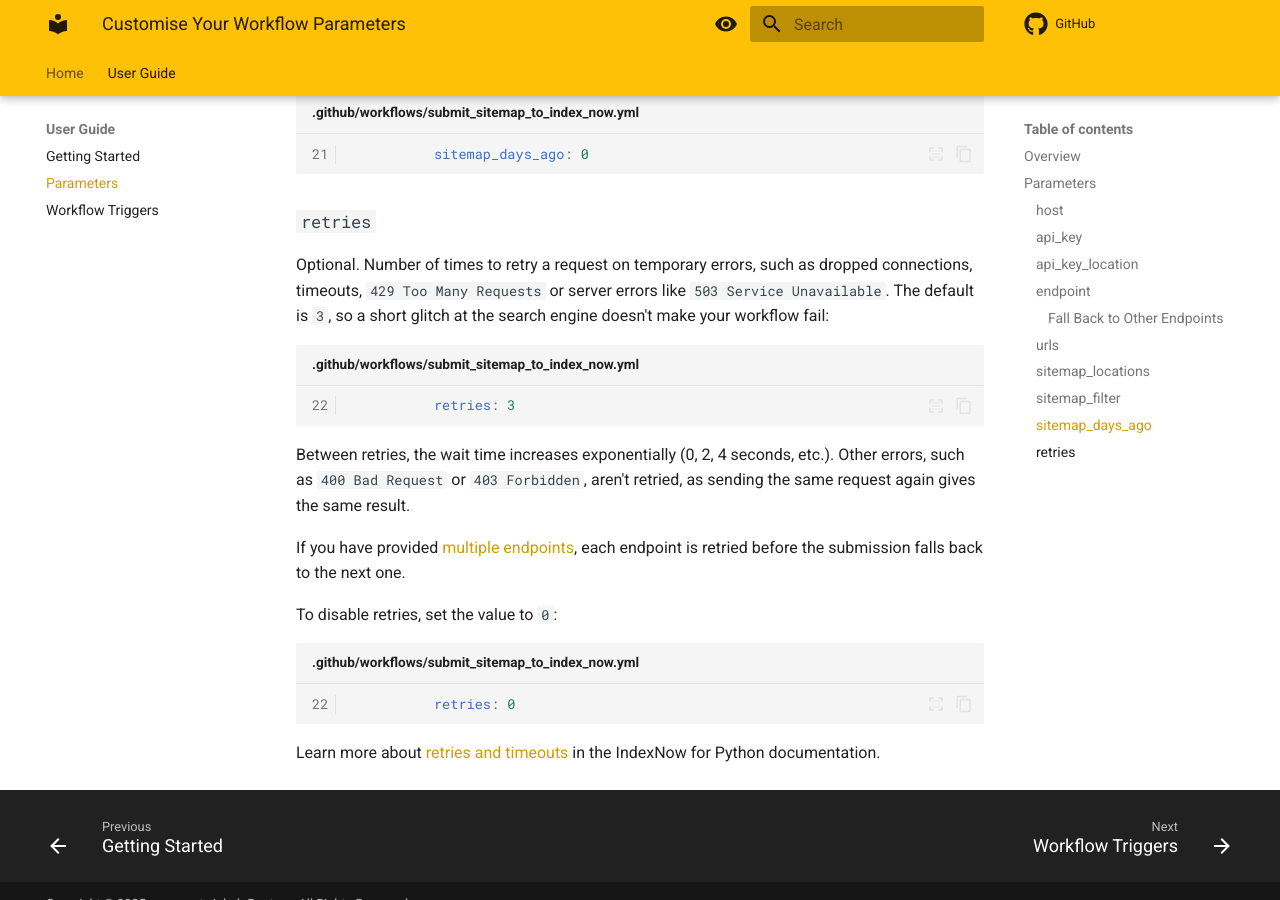
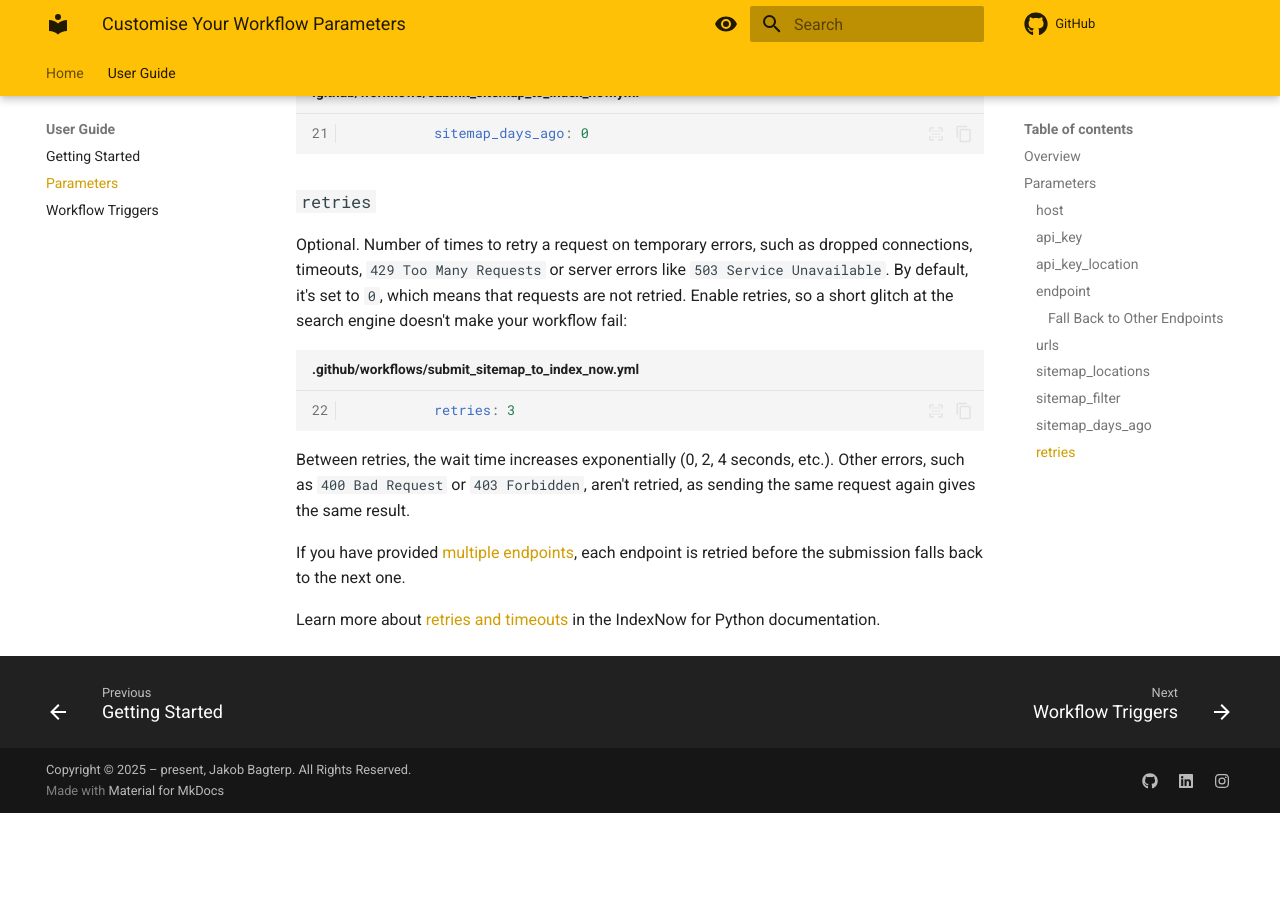
Before and after one commit to jakob-bagterp/index-now-submit-sitemap-urls-action, an MkDocs documentation site: the page built from docs/user-guide/parameters.md, in a window 1280 px wide and 900 px high, scrolled down 6365 px. Built offline with MkDocs 1.6.1 and Material for MkDocs 9.7.7, drawn with Linux system fonts in a browser that asks for light colours; comment, search, counter and statistics services are not loaded; after the commit the page ends 7178 px from its top, so only the background shows below that.

Commit message:
Default retries to 0, so retrying is opt-in
Keep the action's behaviour unchanged for existing users. Retries are only
used when the retries input is set explicitly.

Co-Authored-By: Claude Opus 5.5 <noreply@anthropic.com>

````diff
--- a/action.yml
+++ b/action.yml
@@ -37,9 +37,9 @@ inputs:
     required: false
     default: ""
   retries:
-    description: "Number of times to retry a request on temporary errors, e.g. dropped connections, timeouts or server errors, with exponential backoff. With multiple endpoints, each endpoint is retried before falling back to the next one. Use 0 to disable. Optional."
+    description: "Number of times to retry a request on temporary errors, e.g. dropped connections, timeouts or server errors, with exponential backoff. With multiple endpoints, each endpoint is retried before falling back to the next one. Optional. Default is 0, i.e. no retries."
     required: false
-    default: "3"
+    default: "0"
 
 runs:
   using: composite
--- a/docs/user-guide/parameters.md
+++ b/docs/user-guide/parameters.md
@@ -57,7 +57,7 @@ jobs:
 | `sitemap_locations` | Optional | The location of the sitemap(s), e.g. `https://example.com/sitemap.xml`.                                                  | `None`  |
 | `sitemap_filter`    | Optional | Only submit sitemap URLs that contain the filter string, e.g. `section1`.                                                | `None`  |
 | `sitemap_days_ago`  | Optional | Only submit sitemap URLs that have been modified recently based on the `<lastmod>` tag, e.g. `1`, `2`, or more days ago. | `None`  |
-| `retries`           | Optional | Number of times to retry a request on temporary errors, e.g. dropped connections or server errors. `0` disables retries. | `3`     |
+| `retries`           | Optional | Number of times to retry a request on temporary errors, e.g. dropped connections or server errors.                        | `0`     |
 
 ## Parameters
 ### `host`
@@ -234,7 +234,7 @@ Or only submit sitemap URLs that have been modified today:
 ```
 
 ### `retries`
-Optional. Number of times to retry a request on temporary errors, such as dropped connections, timeouts, `429 Too Many Requests` or server errors like `503 Service Unavailable`. The default is `3`, so a short glitch at the search engine doesn't make your workflow fail:
+Optional. Number of times to retry a request on temporary errors, such as dropped connections, timeouts, `429 Too Many Requests` or server errors like `503 Service Unavailable`. By default, it's set to `0`, which means that requests are not retried. Enable retries, so a short glitch at the search engine doesn't make your workflow fail:
 
 ```yaml linenums="22" title=".github/workflows/submit_sitemap_to_index_now.yml"
           retries: 3
@@ -244,10 +244,4 @@ Between retries, the wait time increases exponentially (0, 2, 4 seconds, etc.).
 
 If you have provided [multiple endpoints](#fall-back-to-other-endpoints), each endpoint is retried before the submission falls back to the next one.
 
-To disable retries, set the value to `0`:
-
-```yaml linenums="22" title=".github/workflows/submit_sitemap_to_index_now.yml"
-          retries: 0
-```
-
 Learn more about [retries and timeouts](https://jakob-bagterp.github.io/index-now-for-python/user-guide/error-handling/retries-and-timeouts/) in the IndexNow for Python documentation.
````
Also changed, not shown: README.md (+1 -1 lines), 2 other files.
